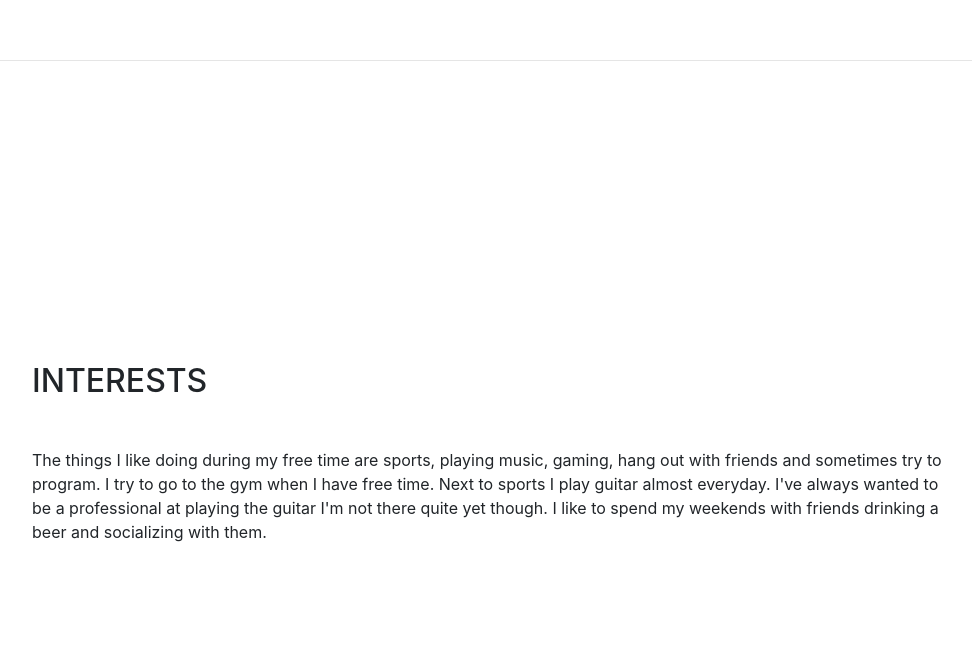
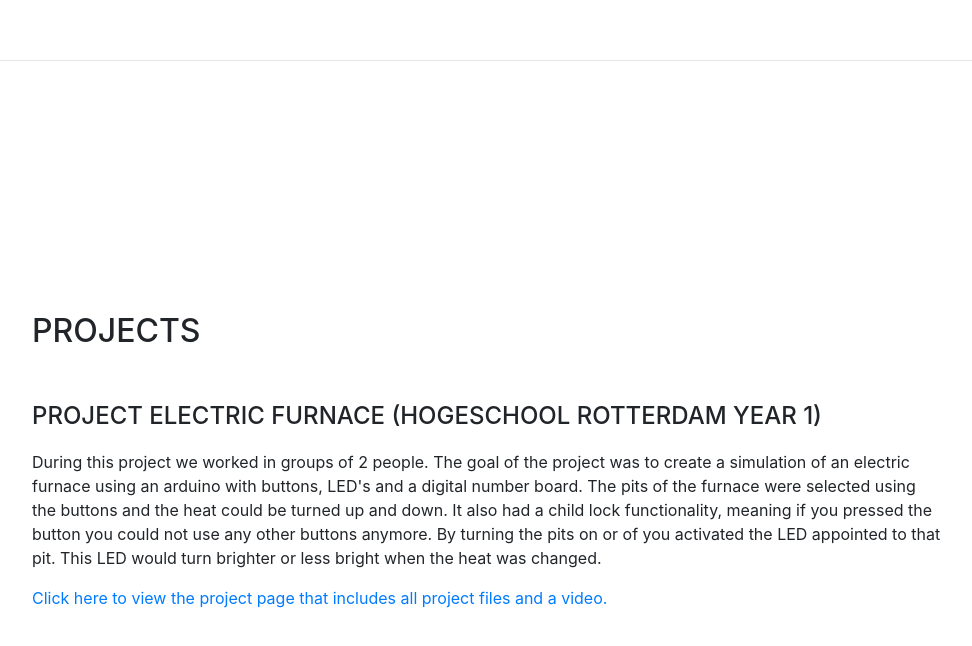
Before and after one commit to PeterSmaal/petersmaal.github.io, a website with bundled scripts: page index.html in a window 1280 px wide. Shown: the part 4015-4661 px from the top of the page, without its empty margins (288-1260 px from the left). Built offline with nearby package versions, Linux system fonts and the light colour scheme; a web font is replaced by a local one.

Commit message:
Addition of projects and project 1
The caption projects was added, it now also includes information about the first project.

```diff
--- a/index.html
+++ b/index.html
@@ -218,10 +218,12 @@
 
     <section class="resume-section p-3 p-lg-5 d-flex flex-column" id="Projects">
         <div class="my-auto">
-          <h2 class="mb-5">Interests</h2>
-          <p>The things I like doing during my free time are sports, playing music, gaming, hang out with friends and sometimes try to program. I try to go to the gym when I have free time. Next to sports I play guitar almost everyday. I've always wanted to be a professional at playing the guitar I'm not there quite yet though.
-          I like to spend my weekends with friends drinking a beer and socializing with them.
+          <h2 class="mb-5">Projects</h2>
+          <div class="subheading mb-3">Project Electric Furnace (Hogeschool Rotterdam Year 1)</div>
+          <p>
+            During this project we worked in groups of 2 people. The goal of the project was to create a simulation of an electric furnace using an arduino with buttons, LED's and a digital number board. The pits of the furnace were selected using the buttons and the heat could be turned up and down. It also had a child lock functionality, meaning if you pressed the button you could not use any other buttons anymore. By turning the pits on or of you activated the LED appointed to that pit. This LED would turn brighter or less bright when the heat was changed.
           </p>
+          <a href="https://psmaal.weebly.com/project-1--arduino-kookplaat.html">Click here to view the project page that includes all project files and a video.</a>
         </div>
       </section>
 
```
